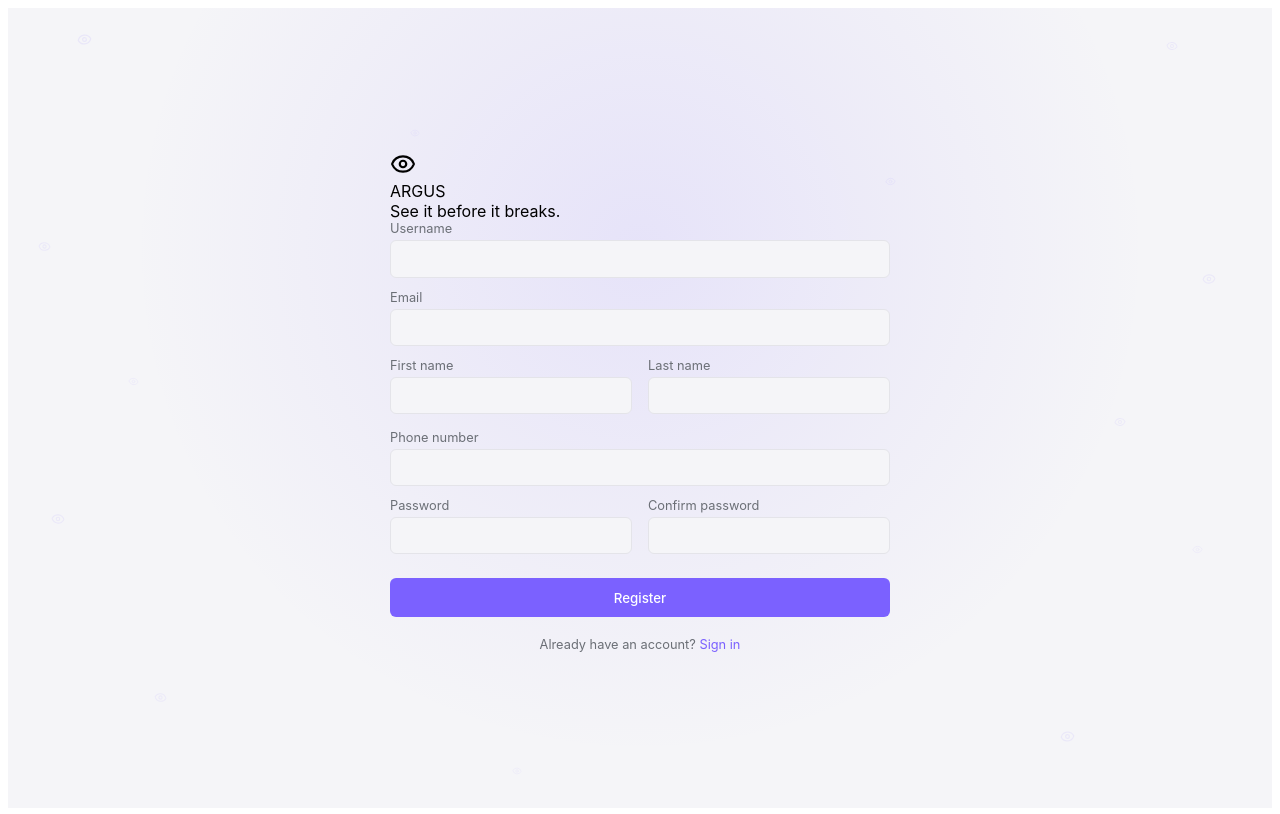
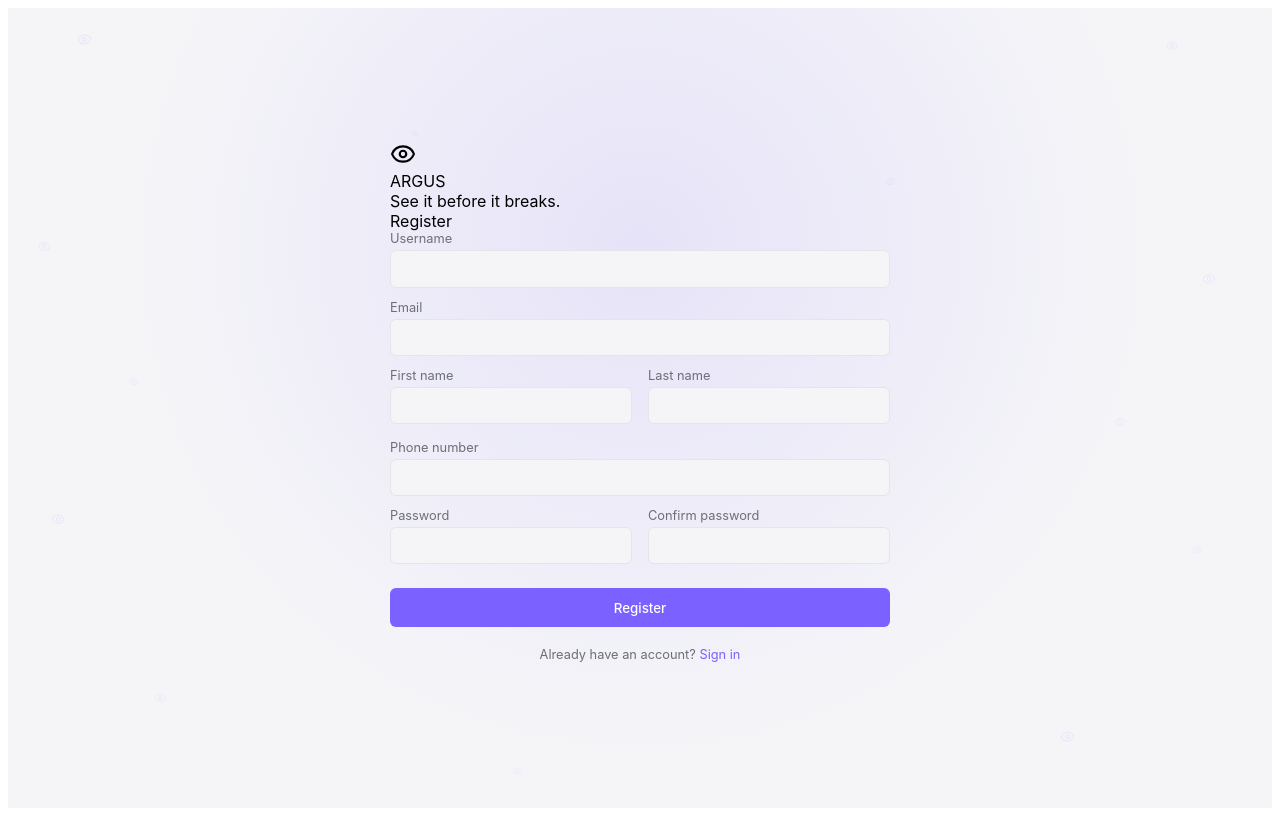
Before and after one commit to amorsaralynn08-arch/_ARGUS_, a React (Vite) app in the folder Argus-frontend/: page /register in a window 1280 px wide. Built offline with nearby package versions, Linux system fonts and the light colour scheme.

Commit message:
style:drop subtitle prop due to new layout changes

```diff
--- a/Argus-frontend/src/pages/register.jsx
+++ b/Argus-frontend/src/pages/register.jsx
@@ -67,7 +67,7 @@ const Register = () => {
   };
 
   return (
-    <AuthLayout subtitle="Create your Fleet Manager account">
+    <AuthLayout formTitle="Register">
       {errors.general && <p className="form-error">{errors.general}</p>}
 
 <form onSubmit={handleSubmit} noValidate>
```
